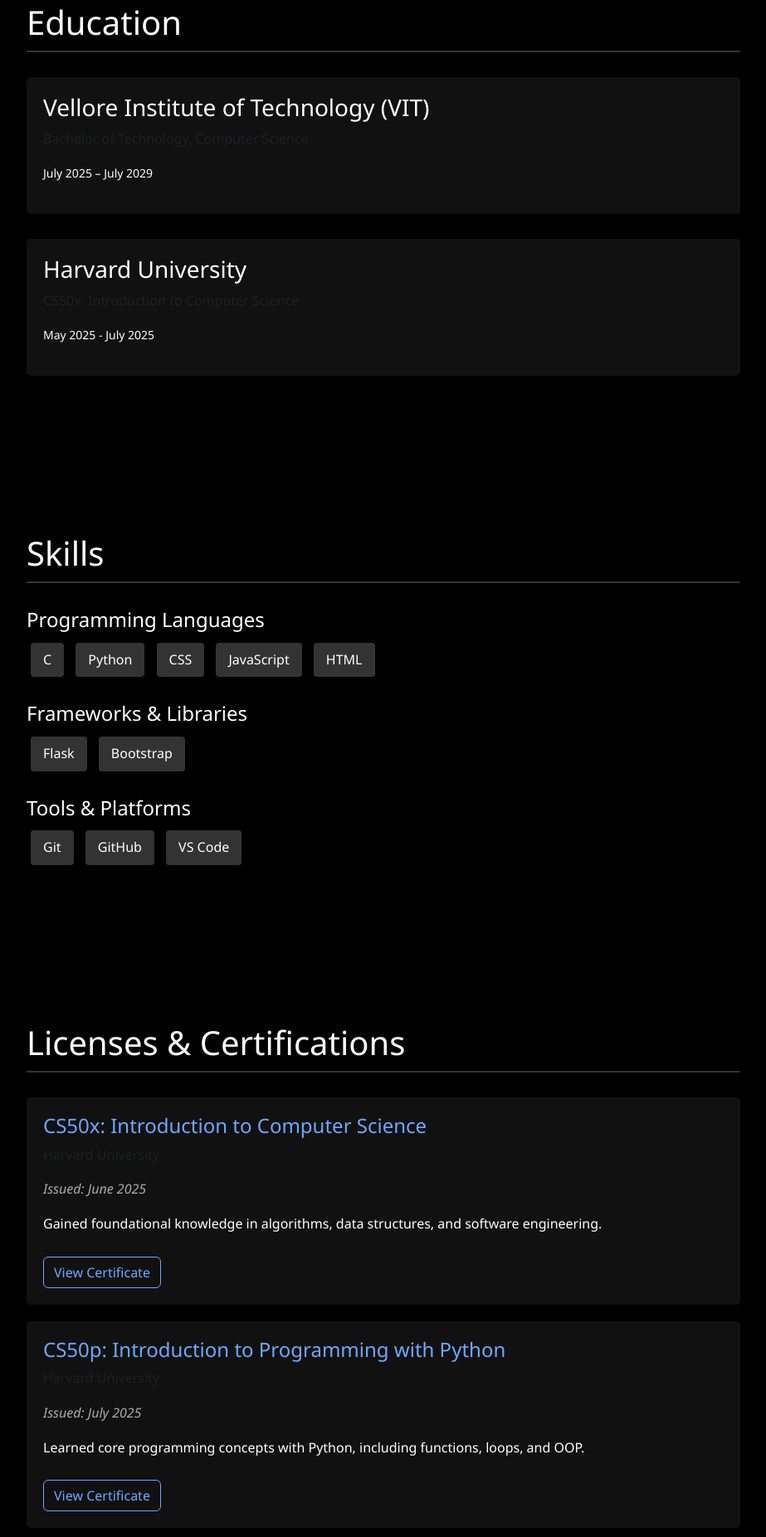
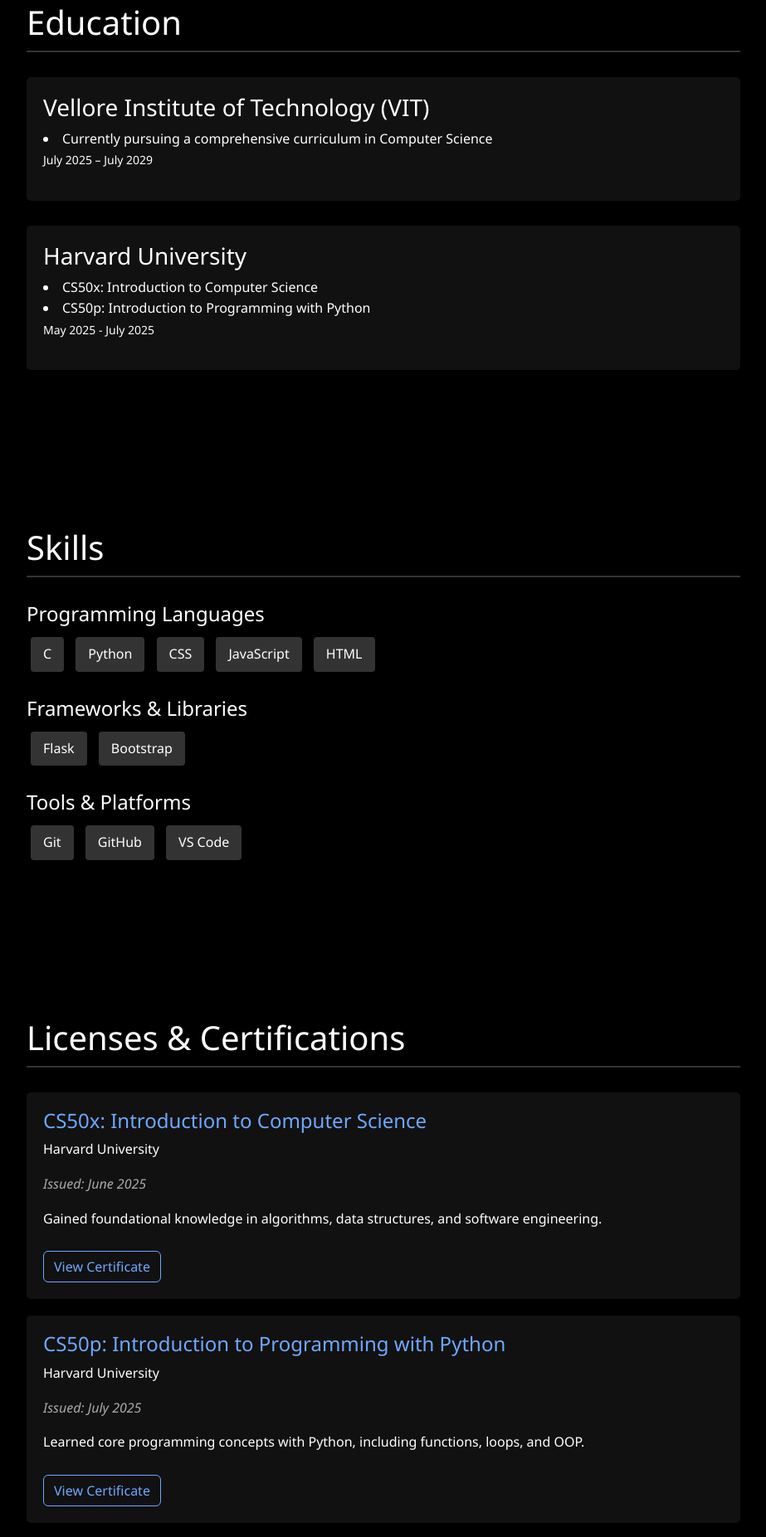
Before and after one commit to udarshcodes/my_web, a plain HTML site: page index.html in a window 1280 px wide. Shown: the part 1444-3297 px from the top of the page at 83% size, without its empty margins (178-1101 px from the left). Drawn offline with nearby package versions, Linux system fonts and the light colour scheme.

Commit message:
Update index.html

```diff
--- a/index.html
+++ b/index.html
@@ -46,12 +46,13 @@
         <h2 class="section-title">Education</h2>
         <div class="education-item">
             <h3>Vellore Institute of Technology (VIT)</h3>
-            <p class="text-muted">Bachelor of Technology, Computer Science</p>
+	    <li>Currently pursuing a comprehensive curriculum in Computer Science</li>
             <p><small>July 2025 – July 2029</small></p>
         </div>
         <div class="education-item">
             <h3>Harvard University</h3>
-            <p class="text-muted">CS50x: Introduction to Computer Science</p>
+	    <li>CS50x: Introduction to Computer Science</li>
+	    <li>CS50p: Introduction to Programming with Python</li>
             <p><small>May 2025 - July 2025</small></p>
         </div>
     </section>
@@ -89,21 +90,21 @@
         <h2 class="section-title">Licenses & Certifications</h2>
         <div class="certification-item">
             <h4>CS50x: Introduction to Computer Science</h4>
-            <p class="text-muted">Harvard University</p>
+            <p>Harvard University</p>
             <p class="date">Issued: June 2025</p>
             <p>Gained foundational knowledge in algorithms, data structures, and software engineering.</p>
             <a href="https://cs50.harvard.edu/certificates/03151a38-8bcc-4fad-a62d-be78d665636f" target="_blank" class="btn btn-certificate">View Certificate</a>
         </div>
         <div class="certification-item">
             <h4>CS50p: Introduction to Programming with Python</h4>
-            <p class="text-muted">Harvard University</p>
+            <p>Harvard University</p>
             <p class="date">Issued: July 2025</p>
             <p>Learned core programming concepts with Python, including functions, loops, and OOP.</p>
             <a href="https://cs50.harvard.edu/certificates/9e4da3bf-acdf-4c38-b286-2fa2353507ef" target="_blank" class="btn btn-certificate">View Certificate</a>
         </div>
         <div class="certification-item">
             <h4>Python (Basic) Certificate</h4>
-            <p class="text-muted">HackerRank</p>
+            <p>HackerRank</p>
             <p class="date">Issued: July 2025</p>
             <p>Demonstrated proficiency in Python fundamentals through HackerRank’s certification assessment.</p>
             <a href="https://www.hackerrank.com/certificates/iframe/b1da9ee1971e" target="_blank" class="btn btn-certificate">View Certificate</a>
```
